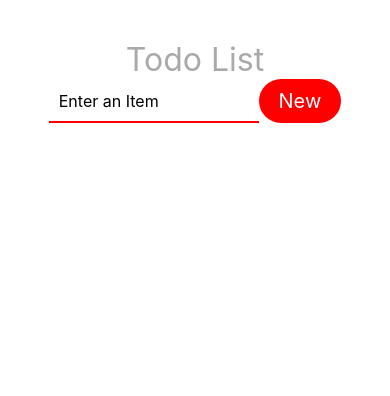
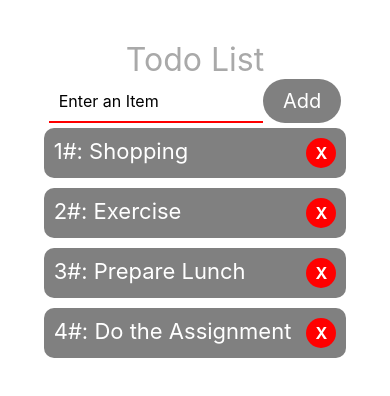
Before and after one commit to SMShahzaibShah/ExpoCliProject-Learning, a React Native app: screen / in a window 390 px wide. Shown: the top 396 px of the page. Built offline with nearby package versions, Linux system fonts and the light colour scheme.

Commit message:
App Completed

```diff
--- a/App.js
+++ b/App.js
@@ -1,20 +1,68 @@
 import { StatusBar } from 'expo-status-bar';
 import React , {useState} from 'react';
-import { Button, ScrollView, StyleSheet, Text, TextInput, TouchableOpacity, View } from 'react-native';
+import { Button, ScrollView, StyleSheet, Text, TextInput,Keyboard, TouchableOpacity, View } from 'react-native';
 import CustomButton from "./components/ButtonComponent";
+import {hardcoreTodoItems} from "./constant/DummyData";
 export default function App() {
   const [getText,setText]= useState('');
-  const[getList, setList]=useState([])
+  const[getList, setList]=useState(hardcoreTodoItems);
+  const[editingItem, seteditingItem]=useState(0);
+
+
 
   const addItem=()=>{
     console.log(getText)
     setList([...getList, {key: Math.random().toString() ,data:getText}]);
     setText('')
+    Keyboard.dismiss();
   }
+  const updateItem=()=>{
+    setList(list => getList.map(item=>
+      item.key === editingItem ?
+        {key: item.key, data: getText}
+      : item
+      ));
+      setText('')
+      seteditingItem(0)
+      Keyboard.dismiss();
+    }
   const removeItem=(itemKey)=>{
     //var list = getList.filter(item=> item.key != itemKey)
     setList(list => getList.filter(item=> item.key != itemKey));
   }
+  const editItem=(item)=>{
+    setText(item.data)
+    seteditingItem(item.key)
+  }
+
+  const scrolView=(
+    <ScrollView style={styles.scrollView}>
+    {getList.map((item, index) =>
+    <TouchableOpacity
+    key={item.key}
+    activeOpacity={0.7}
+    onPress={()=>editItem(item)}
+    >
+        <View style={styles.scrollViewItem}
+          key={item.key}>
+          <Text style={styles.scrollViewText}>{index+1}#: {item.data}</Text>
+          <TouchableOpacity onPress={()=> removeItem(item.key)}>
+            <View style={styles.crossTextContainer} >
+              <Text style={styles.crossScrollViewText}>X</Text>
+            </View>
+          </TouchableOpacity>
+        </View>
+    </TouchableOpacity>
+      )}
+  </ScrollView>
+  );
+
+  const emptyScroolView=(
+    <View>
+    <Text style={{fontStyle:"italic", fontSize: 16, color:'grey' }}>TodoList Empty</Text>
+    </View>
+  );
+
   return (
     <View style={styles.container}>
       <Text style={styles.text}>Todo List</Text>
@@ -25,36 +73,19 @@ export default function App() {
         onChangeText={text=> setText(text)}
         value={getText}
         />
-        <CustomButton text = "New" color="red"
-          onPressEvent={addItem}
+        <CustomButton
+        text = {editingItem === 0 ? "Add" : "Update"}
+        color={editingItem === 0 ? "red" : "green"}
+          onPressEvent={editingItem === 0 ? addItem : updateItem}
+          disabled={getText.length <= 0}
         />
       {//<Button title="New" onPress={addItem} />
       }
       </View>
-
       <View>
         <Text style={{fontSize: 26, color: 'lightgray'}}>{getText}</Text>
       </View>
-
-      <ScrollView style={styles.scrollView}>
-        {getList.map((item) =>
-        <TouchableOpacity
-        key={item.key}
-        activeOpacity={0.7}
-
-        >
-            <View style={styles.scrollViewItem}
-              key={item.key}>
-              <Text style={styles.scrollViewText}>Data: {item.data}</Text>
-              <TouchableOpacity onPress={()=> removeItem(item.key)}>
-                <View style={styles.crossTextContainer} >
-                  <Text style={styles.crossScrollViewText}>X</Text>
-                </View>
-              </TouchableOpacity>
-            </View>
-        </TouchableOpacity>
-          )}
-      </ScrollView>
+      {getList.length<= 0 ? emptyScroolView : scrolView}
 
     </View>
 
--- a/components/ButtonComponent.js
+++ b/components/ButtonComponent.js
@@ -2,9 +2,15 @@ import React from "react";
 import { TouchableOpacity, View, Text, StyleSheet } from "react-native";
 
 const customButton=(props)=>{
-    var btnColor = props.color != undefined ? props.color: "blue";
+    if(props.disabled)
+       var btnColor = 'grey';
+    else
+        var btnColor = props.color != undefined ? props.color: "blue";
     return(
-        <TouchableOpacity activeOpacity={0.5} onPress={props.onPressEvent}>
+        <TouchableOpacity activeOpacity={0.5}
+        onPress={props.onPressEvent}
+        disabled={props.disabled}
+        >
           <View style={{...styles.buttonContainer, backgroundColor:btnColor}}>
             <Text style={styles.buttonText}>
               {props.text}
--- /dev/null
+++ b/constant/DummyData.js
@@ -0,0 +1,6 @@
+export const hardcoreTodoItems=[
+    {key: Math.random.toString(), data:"Shopping"},
+    {key: Math.random.toString(), data:"Exercise"},
+    {key: Math.random.toString(), data:"Prepare Lunch"},
+    {key: Math.random.toString(), data:"Do the Assignment"},
+  ]
```
